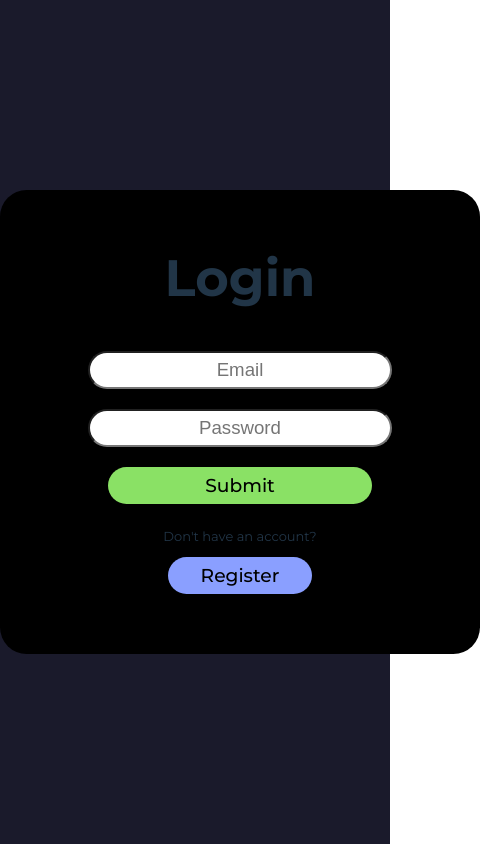
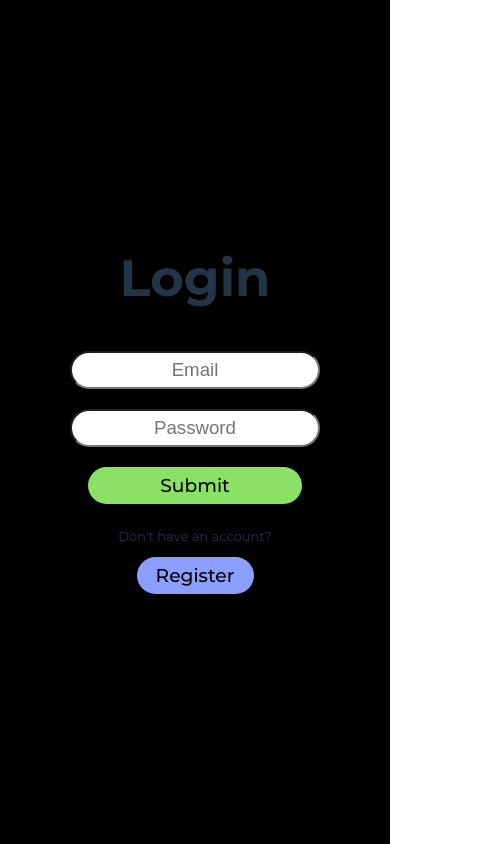
Before and after one commit to JuddBE/PostSmith, a React (Vite) app in the folder frontend/: page / in a window 390 px wide. Shown: the whole page, 480 px wide, since content can reach past the window. Built offline with nearby package versions, Linux system fonts and the light colour scheme.

Commit message:
Mobile update, WIP

```diff
--- a/frontend/src/components/Auth.css
+++ b/frontend/src/components/Auth.css
@@ -7,7 +7,7 @@ body {
   margin: auto 0;
 }
 
-form {
+#auth--form {
   display: flex;
   flex-direction: column;
   background: black;
@@ -17,11 +17,11 @@ form {
   margin: auto;
 }
 
-form > h1 {
+#auth--form > h1 {
   margin-top: 0;
 }
 
-form > input,button {
+#auth--form > input,button {
   border-radius: 20pt;
   padding: 6px;
   margin: 10px;
@@ -31,7 +31,7 @@ form > input,button {
   color: black;
 }
 
-form > input {
+#auth--form > input {
   background: white;
   width: 60%;
   margin: 10px auto;
@@ -53,3 +53,22 @@ p {
   width: 30%;
   margin: 0px auto;
 }
+
+/* Mobile interface */
+@media (max-width: 620px) {
+  html,body,#auth--panel {
+    width: 100%;
+    height: 100%;
+    padding: 0;
+    margin: 0;
+  }
+  #auth--form {
+    width: 100%;
+    height: 100%;
+    border-radius: 0;
+    margin: 0;
+    padding: 0;
+    overflow-y: auto;
+    justify-content: center;
+  }
+}
--- a/frontend/src/components/Auth.tsx
+++ b/frontend/src/components/Auth.tsx
@@ -80,8 +80,8 @@ const Auth = ({ setToken } : AuthProps) => {
   if (login) {
     // Display a login screen
     return (
-      <div>
-        <form onSubmit={subLogin}>
+      <div id="auth--panel">
+        <form onSubmit={subLogin} id="auth--form">
           <h1>Login</h1>
           <input type="email" value={email} placeholder="Email" required
             onChange={(e) => setEmail(e.target.value)} />
@@ -97,8 +97,8 @@ const Auth = ({ setToken } : AuthProps) => {
   } else {
     // Display a registration screen
     return (
-      <div>
-        <form onSubmit={subRegistration}>
+      <div id="auth--panel">
+        <form onSubmit={subRegistration} id="auth--form">
           <h1>Register</h1>
           <input type="email" value={email} placeholder="Email" required
             onChange={(e) => setEmail(e.target.value)} />
--- a/frontend/src/components/Chat.css
+++ b/frontend/src/components/Chat.css
@@ -1,8 +1,13 @@
 html, body, #root {
+  overflow:hidden;
   height: 100%;
   max-width: 100%;
   margin: 0;
   padding: 0;
+}
+#root {
+  height: 100vh;
+  height: 100dvh;
 }
 
 body {
@@ -16,7 +21,8 @@ body {
 #pane {
   background: #222237;
   width: 80%;
-  height: 100%;
+  height: 100vh;
+  height: 100dvh;
   margin: 0 auto;
   display: flex;
   flex-direction: column;
@@ -112,3 +118,9 @@ img {
 #input--file {
   display: none;
 }
+
+@media (max-width: 620px) {
+  #pane {
+    width: 100%;
+  }
+}
--- a/frontend/src/components/Settings.tsx
+++ b/frontend/src/components/Settings.tsx
@@ -1,11 +1,14 @@
 // import { useEffect, useState, useRef } from 'react';
 import React from "react";
 import {
-  Modal, Box, Typography, IconButton, Button
+  Dialog, DialogTitle, DialogContent, IconButton, Typography, Button
 } from "@mui/material";
+import useMediaQuery from "@mui/material/useMediaQuery";
+import { useTheme } from "@mui/material/styles";
 import CloseIcon from '@mui/icons-material/Close';
 import LogOutIcon from '@mui/icons-material/DoorBackOutlined';
 import DeleteIcon from '@mui/icons-material/DeleteForeverOutlined';
+
 
 import "./Settings.css"
 
@@ -18,6 +21,9 @@ type SettingsProps = {
 };
 
 const Settings = ({ open, setOpen, user, setUser }: SettingsProps) => {
+  const theme = useTheme();
+  const isMobile = useMediaQuery(theme.breakpoints.down("sm"));
+
   const close = () => setOpen(false);
   const x_login = () => {
     window.location.href="/api/oauth/x/login";
@@ -67,67 +73,52 @@ const Settings = ({ open, setOpen, user, setUser }: SettingsProps) => {
     window.location.reload();
   };
 
-  return (<Modal open={open} onClose={close} aria-labelledby="modal--title">
-    <Box sx={{
-      position: "absolute" as "absolute",
-      top: "50%",
-      left: "50%",
-      transform: "translate(-50%, -50%)",
-      width: 400,
-      maxHeight: "50%",
-      overflowY: "auto",
-      bgcolor: "#2a2b45",
-      borderRadius: 2,
-      boxShadow: 24,
-      p: 6,
-      display: "flex",
-      flexDirection: "column",
-      gap: 2
+  return (
+    <Dialog open={open} onClose={close} fullScreen={isMobile}
+        PaperProps={{
+          sx: {
+            bgcolor: "#2a2b45", borderRadius: isMobile ? 0 : 2, p: 4, color: "#fff"
+          }
         }}>
-    <IconButton sx={{
-        position: "absolute" as "absolute",
-        top: "5px",
-        right: "5px",
-        padding: "6px",
-        backgroundColor: "rgba(255,255,255,0.1)"
-        }} onClick={close}>
-      <CloseIcon /></IconButton>
-    <Typography id="modal--title" component="h2" gutterBottom>
-      Settings</Typography>
+      <DialogTitle sx={{
+            position: "relative", pb: 1, display: "flex", alignItems: "center",
+            flexDirection: "row", justifyContent: "space-between"
+          }}>
+        Settings
+        <IconButton edge="end" sx={{backgroundColor: "rgba(255,255,255,0.1)"}}
+            onClick={close}>
+          <CloseIcon />
+        </IconButton>
+      </DialogTitle>
 
+      <DialogContent dividers sx={{
+            display: "flex", flexDirection: "column", gap: 2,
+            minWidth: 350, "@media (max-width: 620px)": {
+              minWidth: "100%",
+              padding: "0"
+            }
+          }}>
         <Typography component="h4" gutterBottom>Linked APIS</Typography>
         {
           !user.x_username ? (
-        <Button
-          variant="contained"
-          color="primary"
-          onClick={x_login}
+            <Button variant="contained" color="primary" onClick={x_login}
               >Link Twitter</Button>
           ) : (
-        <Button
-          variant="contained"
-          color="warning"
-          onClick={x_unlink}
+            <Button variant="contained" color="warning" onClick={x_unlink}
               >Unlink Twitter</Button>
           )
         }
         {
           !user.r_username ? (
-        <Button
-          variant="contained"
-          color="primary"
-          onClick={reddit_login}
+            <Button variant="contained" color="primary" onClick={reddit_login}
               >Link Reddit</Button>
           ) : (
-        <Button
-          variant="contained"
-          color="warning"
-          onClick={reddit_unlink}
+            <Button variant="contained" color="warning" onClick={reddit_unlink}
               >Unlink Reddit</Button>
           )
         }
 
-    <Typography component="h4" gutterBottom>Account Controls</Typography>
+        <Typography component="h4" sx={{ mt: 2 }}>Account Controls</Typography>
         <Button
           variant="contained"
           color="error"
@@ -140,9 +131,9 @@ const Settings = ({ open, setOpen, user, setUser }: SettingsProps) => {
           startIcon={<LogOutIcon />}
           onClick={logout}
           >Log out.</Button>
-
-    </Box>
-  </Modal>);
+      </DialogContent>
+    </Dialog>
+  );
 };
 
 export default Settings;
```
Also changed, not shown: 1 other file (tests, documents, lock files or other folders). Lines whose indentation alone changed are shown as unchanged.
